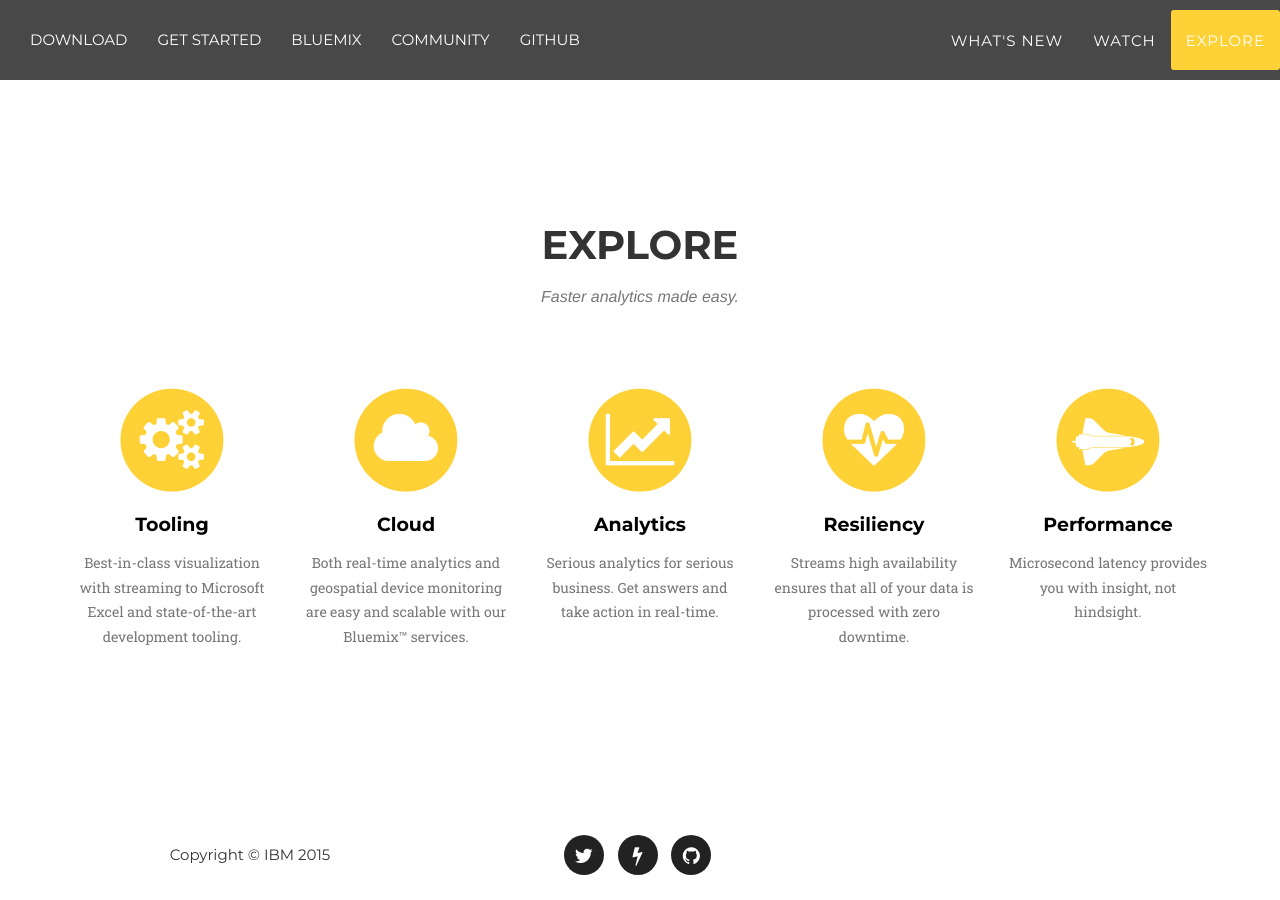
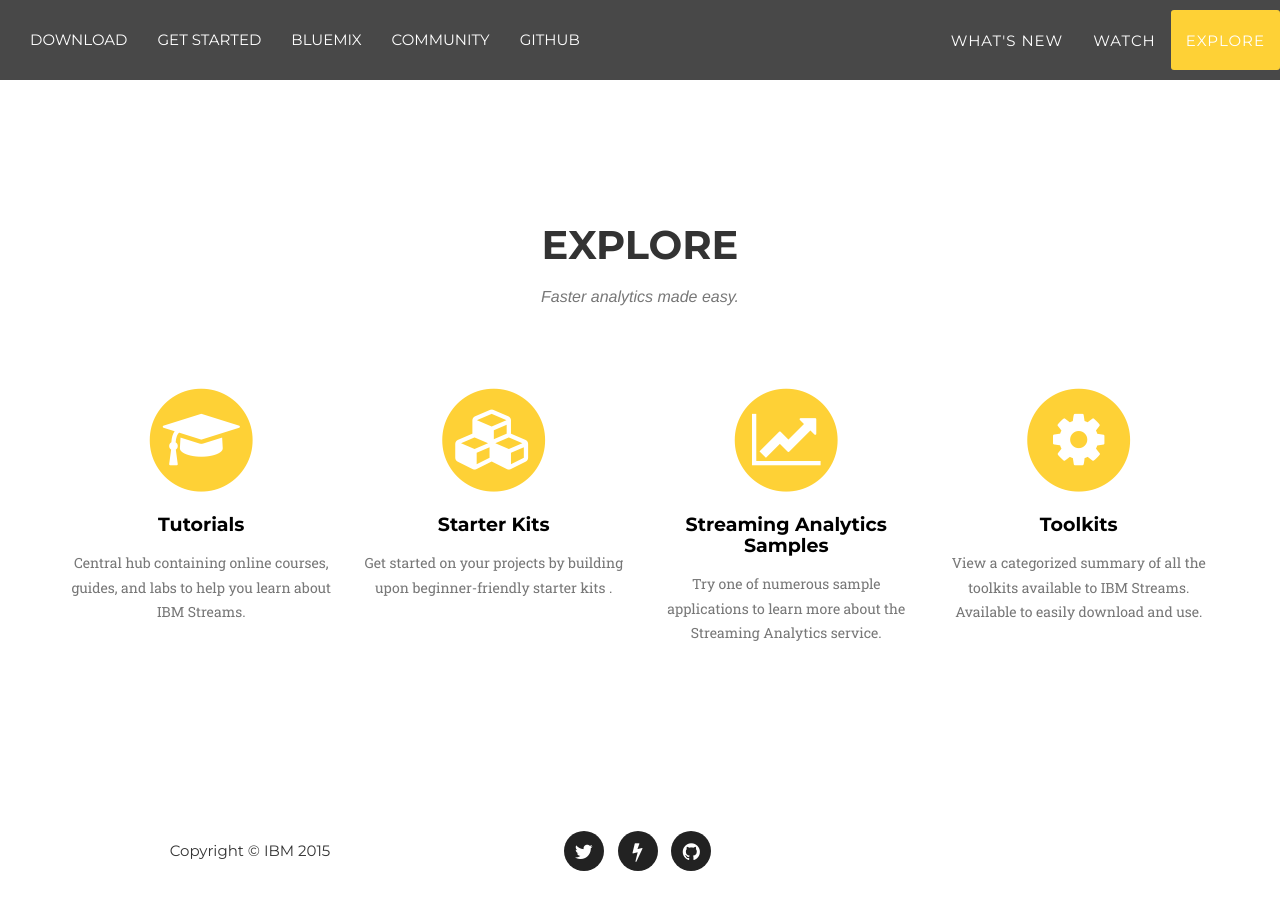
Before and after one commit to IBMStreams/IBMStreams.github.io, a Jekyll site: the page built from index.html, in a window 1280 px wide and 900 px high, scrolled down 1919 px. Built offline with Jekyll 4.4.1, drawn with Linux system fonts in a browser that asks for light colours; nearby versions of some CDN libraries; some web fonts are replaced.

Commit message:
Change Explore section's links

```diff
--- a/_includes/explore.html
+++ b/_includes/explore.html
@@ -8,48 +8,41 @@
                 </div>
             </div>
             <div class="row text-center">
-                <div class="col-md-3">
+                <div class="col-lg-3">
                     <span class="fa-stack fa-4x">
                         <i class="fa fa-circle fa-stack-2x text-primary"></i>
-                        <a href="#tooling" class="fa fa-cogs fa-stack-1x fa-inverse icon" data-toggle="modal"></a>
+                        <a target="_blank" href="https://ibmstreams.github.io/tutorials" class="fa fa-graduation-cap fa-stack-1x fa-inverse icon" data-toggle="modal"></a>
                     </span>
                     <h4 class="service-heading">
-                        <a href="#tooling" class="blackLink" data-toggle="modal">Tooling</a>
+                        <a target="_blank" href="https://ibmstreams.github.io/tutorials" class="blackLink">Tutorials</a>
                     </h4>
-                    <p class="text-muted">Best-in-class visualization with streaming to Microsoft Excel and state-of-the-art development tooling.</p>
+                    <p class="text-muted">Central hub containing online courses, guides, and labs to help you learn about IBM Streams.</p>
                 </div>
-                <div class="col-md-3">
+                <div class="col-lg-3">
                     <span class="fa-stack fa-4x">
                         <i class="fa fa-circle fa-stack-2x text-primary"></i>
-                        <a href="#cloud" class="fa fa-cloud fa-stack-1x fa-inverse icon" data-toggle="modal"></a>
+                        <a target="_blank" href="https://github.com/IBMStreams/streamsx.waterConservation.starterKit" class="fa fa-cubes fa-stack-1x fa-inverse icon"></a>
                     </span>
-                    <h4 class="service-heading"><a href="#cloud" class="blackLink" data-toggle="modal">Cloud</a></h4>
-                    <p class="text-muted">Both real-time analytics and geospatial device monitoring are easy and scalable with our Bluemix&trade; services.
-</p>
+                    <h4 class="service-heading">
+                        <a target="_blank" href="https://github.com/IBMStreams/streamsx.waterConservation.starterKit" class="blackLink">Starter Kits</a>
+                    </h4>
+                    <p class="text-muted">Get started on your projects by building upon beginner-friendly starter kits .</p>
                 </div>
-                <div class="col-md-3">
+                <div class="col-lg-3">
                     <span class="fa-stack fa-4x">
                         <i class="fa fa-circle fa-stack-2x text-primary"></i>
-                        <a href="#analytics" class="fa fa-line-chart fa-stack-1x fa-inverse icon" data-toggle="modal"></a>
+                        <a target="_blank" href="https://developer.ibm.com/streamsdev/docs/roadmap-for-streaming-analytics-service-on-bluemix/" class="fa fa-line-chart fa-stack-1x fa-inverse icon"></a>
                     </span>
-                    <h4 class="service-heading"><a href="#analytics" class="blackLink" data-toggle="modal">Analytics</a></h4>
-                    <p class="text-muted">Serious analytics for serious business. Get answers and take action in real-time.</p>
+                    <h4 class="service-heading"><a target="_blank" href="https://developer.ibm.com/streamsdev/docs/roadmap-for-streaming-analytics-service-on-bluemix/" class="blackLink">Streaming Analytics Samples</a></h4>
+                    <p class="text-muted">Try one of numerous sample applications to learn more about the Streaming Analytics service.</p>
                 </div>
-                <div class="col-md-3">
+                <div class="col-lg-3">
                     <span class="fa-stack fa-4x">
                         <i class="fa fa-circle fa-stack-2x text-primary"></i>
-                        <a href="#resiliency" class="fa fa-heartbeat fa-stack-1x fa-inverse icon" data-toggle="modal"></a>
+                        <a target="_blank" href="https://developer.ibm.com/streamsdev/docs/github-projects-overview/" class="fa fa-cog fa-stack-1x fa-inverse icon"></a>
                     </span>
-                    <h4 class="service-heading"><a href="#resiliency" class="blackLink" data-toggle="modal">Resiliency</a></h4>
-                    <p class="text-muted">Streams high availability ensures that all of your data is processed with zero downtime.</p>
-                </div>
-                <div class="col-md-3">
-                    <span class="fa-stack fa-4x">
-                        <i class="fa fa-circle fa-stack-2x text-primary"></i>
-                        <a href="#performance" class="fa fa-space-shuttle fa-stack-1x fa-inverse icon" data-toggle="modal"></a>
-                    </span>
-                    <h4 class="service-heading"><a href="#performance" class="blackLink" data-toggle="modal">Performance</a></h4>
-                    <p class="text-muted">Microsecond latency provides you with insight, not hindsight.</p>
+                    <h4 class="service-heading"><a target="_blank" href="https://developer.ibm.com/streamsdev/docs/github-projects-overview/" class="blackLink">Toolkits</a></h4>
+                    <p class="text-muted">View a categorized summary of all the toolkits available to IBM Streams. Available to easily download and use.</p>
                 </div>
             </div>
         </div>
```
